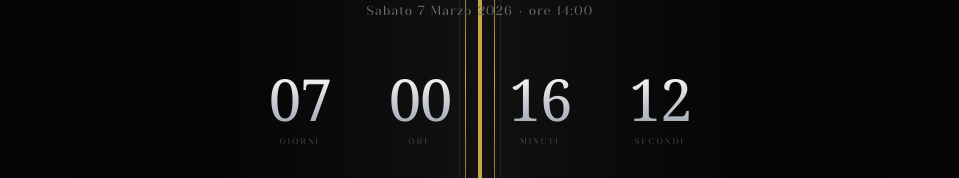
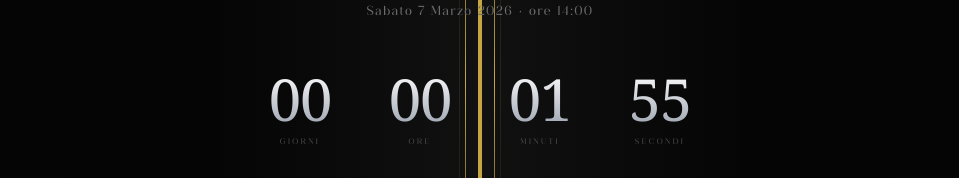
Before and after one commit to Filippo0311603/Albasax, a React (Vite) app: page / in a window 1280 px wide. Shown: the part 318-496 px from the top of the page, without its empty margins (160-1119 px from the left). Built offline with nearby package versions, Linux system fonts and the light colour scheme; no server answers.

Commit message:
test: countdown 2 minuti

```diff
--- a/App.tsx
+++ b/App.tsx
@@ -11,8 +11,8 @@ import { User } from './types';
 import { supabase } from './supabaseClient';
 import i18n from './i18n/index';
 
-// Data e ora di lancio: sabato 7 marzo 2026 ore 14:00 CET
-const LAUNCH_DATE = new Date('2026-03-07T13:00:00Z');
+// TEST: 2 minuti da quando il bundle viene caricato
+const LAUNCH_DATE = new Date(Date.now() + 2 * 60 * 1000);
 
 const Hero        = lazy(() => import('./sections/Hero'));
 const Biography   = lazy(() => import('./sections/Biography'));
--- a/components/ComingSoon.tsx
+++ b/components/ComingSoon.tsx
@@ -1,7 +1,7 @@
 import React, { useState, useEffect } from 'react';
 
-// Sabato 7 marzo 2026 ore 14:00 CET (UTC+1)
-const LAUNCH_DATE = new Date('2026-03-07T13:00:00Z');
+// TEST: 2 minuti da quando il bundle viene caricato
+const LAUNCH_DATE = new Date(Date.now() + 2 * 60 * 1000);
 
 function calcTimeLeft() {
   const diff = LAUNCH_DATE.getTime() - Date.now();
```
